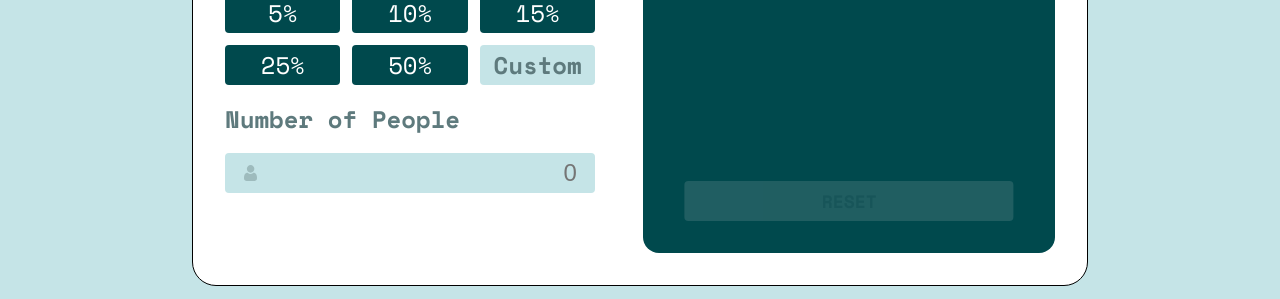
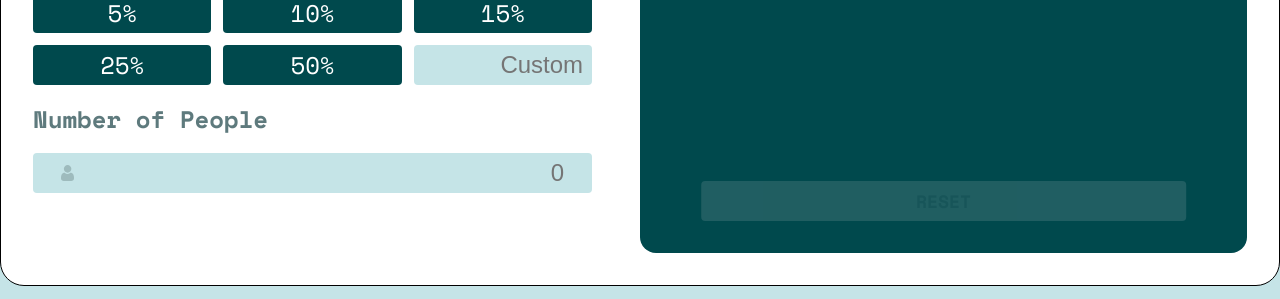
Before and after one commit to hubigitt/tip-calc, a plain HTML site: page index.html in a window 1280 px wide. Shown: the part 501-800 px from the top of the page. Drawn offline with nearby package versions, Linux system fonts and the light colour scheme.

Commit message:
reset button and custom tip percentage functionality

```diff
--- a/index.html
+++ b/index.html
@@ -26,39 +26,41 @@
             <div class="title">
                 <h1>SPLI</br>TTER</h1>
             </div>
+            <form action="">
             <section class="app">
                 <section class="input-part">
                     <div class="bill">
                         <label class="label" for="bill">Bill</label>
-                        <input class="bill-input" type="number" placeholder="0" min="0"/>
+                        <input class="bill-input input" type="number" placeholder="0" min="0"/>
                         <img class="icon" src="/images/icon-dollar.svg" alt="">
                     </div>
                     <div class="select-tip">
                         <p class="label">Select Tip %</p>
                         <ul class="percent-list">
                             <li class="list-item">
-                            <button id="5" class="btn a">5%</button>
+                                <button type="button" id="5" class="btn a">5%</button>
                             </li>
                             <li class="list-item">
-                                <button class="btn b">10%</button>
+                                <button type="button" class="btn b">10%</button>
                             </li>
                             <li class="list-item">
-                                <button  class="btn c"  >15%</button>
+                                <button type="button"  class="btn c"  >15%</button>
                             </li>
                             <li class="list-item">
-                                <button  class="btn d">25%</button>
+                                <button type="button" class="btn d">25%</button>
                             </li>
                             <li class="list-item">
-                                <button class="btn e">50%</button>
+                                <button type="button" class="btn e">50%</button>
                             </li>
                             <li class="list-item">
-                                <button id="custom" class="custom-btn btn f">Custom</button>
+                                <!-- <button class="custom-btn btn">custom</button> -->
+                                <input id='custom-percentage-input' class="f input" type="number" name="custom-percent" placeholder="Custom">
                             </li>
                         </ul>
                     </div>
                     <div class="num-ppl">
                         <label class="label" for="num-o-ppl">Number of People</label>
-                        <input class='num-ppl-input' type="number" name="num-o-ppl" placeholder="0" min="0" />
+                        <input class='num-ppl-input input' type="number" name="num-o-ppl" placeholder="0" min="0" />
                         <img class="icon" src="/images/icon-person.svg" alt="">
                     </div>
                 </section>
@@ -77,7 +79,8 @@
                         </div>
                         <h2 id="total-result">$0.00</h2>
                     </div>
-                    <button class="reset-btn">RESET</button>
+                    <button type="submit" class="reset-btn">RESET</button>
+                </form>
                 </section>
         </section>
     </section>
--- a/scripts/scripts.js
+++ b/scripts/scripts.js
@@ -3,6 +3,10 @@ const numPplInput = document.querySelector(".num-ppl-input");
 const tipButtons = document.querySelectorAll(".btn");
 const resultTotal = document.getElementById("total-result");
 const resultTip = document.getElementById("tip-result");
+const resetBtn = document.querySelector(".reset-btn");
+const customPercentageInput = document.getElementById(
+    "custom-percentage-input"
+);
 
 class Splitter {
     percent = 10;
@@ -18,7 +22,7 @@ class Splitter {
         if (this.bill === 0 || this.peopleAmount === 0 || this.percent === 0) {
             return;
         }
-		const tipResult = this.bill / this.peopleAmount / this.percent;
+        const tipResult = (this.bill / this.peopleAmount / 100) * this.percent;
         const totalResult = this.bill / this.peopleAmount + tipResult;
         resultTotal.innerHTML = `$${totalResult.toFixed(2)}`;
         resultTip.innerHTML = `$${tipResult.toFixed(2)}`;
@@ -57,8 +61,17 @@ function toggleSetPeopleAmount(event) {
     splitter.setPeopleAmount(peopleAmount);
 }
 
+function toggleCustomPercentage(event) {
+    const customPercentage = parseInt(event.target.value);
+    splitter.setTipPercentage(customPercentage);
+}
+
 billInput.addEventListener("input", toggleBill);
 numPplInput.addEventListener("input", toggleSetPeopleAmount);
+customPercentageInput.addEventListener("input", toggleCustomPercentage);
 tipButtons.forEach((btn) => {
     btn.addEventListener("click", toggleClickTipPercentage);
 });
+
+console.log(resetBtn);
+resetBtn.addEventListener("click", splitter.reset);
--- a/styles/_inputPart.scss
+++ b/styles/_inputPart.scss
@@ -79,7 +79,7 @@
 .input::after {
     content: url(/images/icon-dollar.svg);
 }
-input {
+.input {
     background: $light-grayish-cyan;
     width: 100%;
     border: none;
@@ -90,13 +90,13 @@ input {
     text-align: right;
     transition: 0.1s;
 }
-input::placeholder {
+.input::placeholder {
     position: absolute;
     right: 5%;
     top: 50%;
     transform: translateY(-50%);
 }
-input:hover {
+.input:hover {
     cursor: pointer;
     border: 3px solid $strong-cyan;
 }
```
Lines whose indentation alone changed are shown as unchanged.
